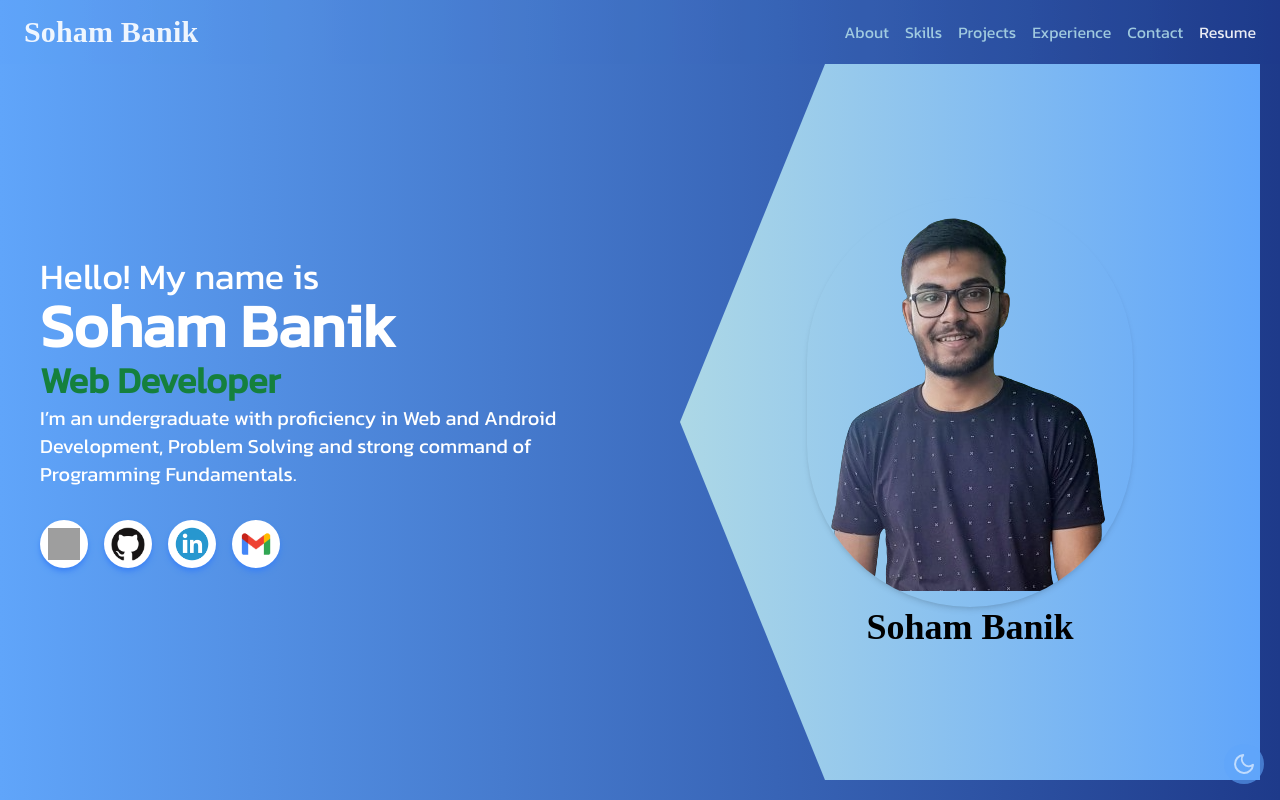
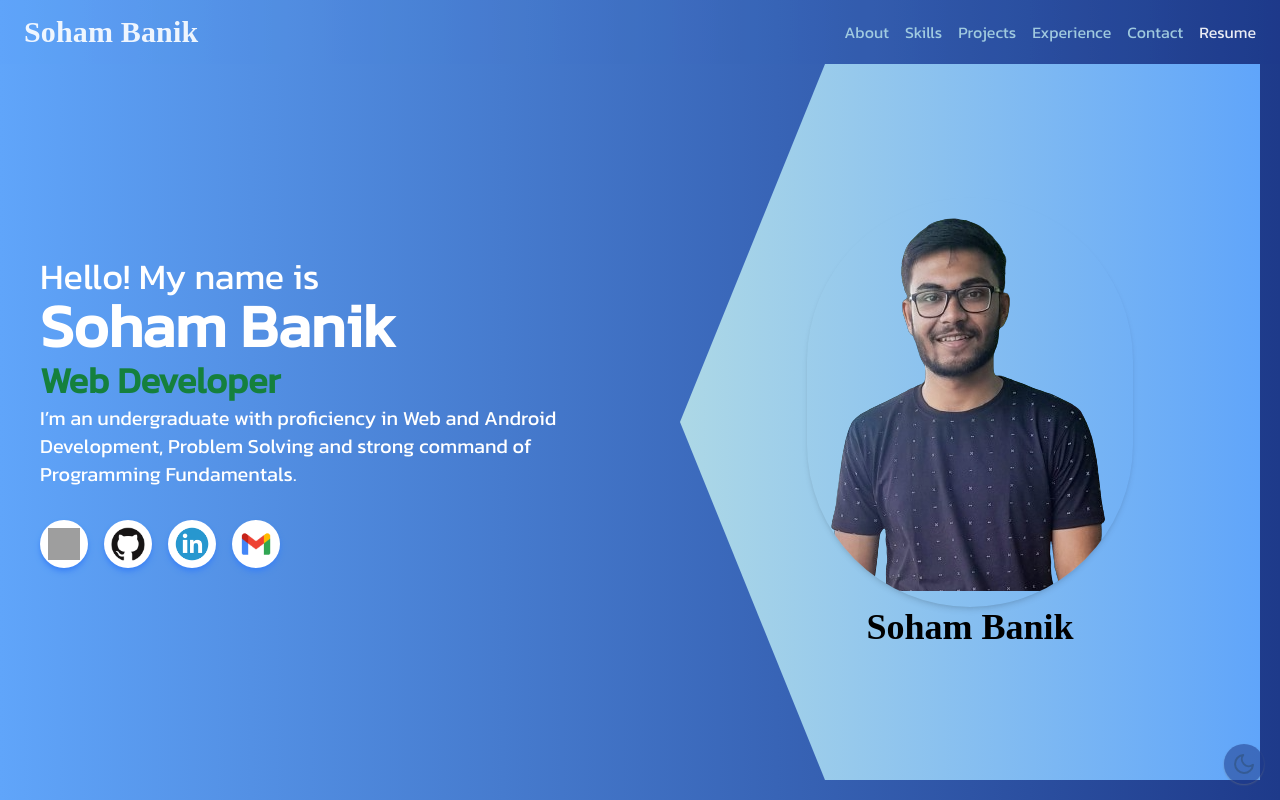
Before and after one commit to SohamB21/SB-Portfolio, a React (Vite) app: page / in a window 1280 px wide. Both pictures are taken after a click on the button 1244 px from the left and 764 px from the top of the page. Shown: the top 800 px of the page. Built offline with nearby package versions, Linux system fonts and the light colour scheme; grey boxes are pictures that could not be loaded; a web font is replaced by a local one.

Commit message:
[feat]: toggle btn style and animation added

```diff
--- a/src/Components/ToggleMode/ToggleMode.jsx
+++ b/src/Components/ToggleMode/ToggleMode.jsx
@@ -20,9 +20,18 @@ const DarkModeToggle = () => {
           toggleDarkMode();
           handleClick();
         }}
-        className="flex items-center p-2 bg-[#60a5fa] rounded-full text-white"
+        className={`flex items-center p-2 ${
+          isDarkMode ? "bg-[#1e3a8a]" : "bg-[lightblue]"
+        } rounded-full text-black opacity-90 shadow-sm shadow-gray-500`}
       >
-        {isDarkMode ? <FiMoon size={24} /> : <FiSun size={24} />}
+        {isDarkMode ? (
+          <FiMoon
+            size={24}
+            className="motion-safe:animate-pulse duration-1000"
+          />
+        ) : (
+          <FiSun size={24} style={{ animation: "spin 15s linear infinite" }} />
+        )}
       </button>
     </div>
   );
```
